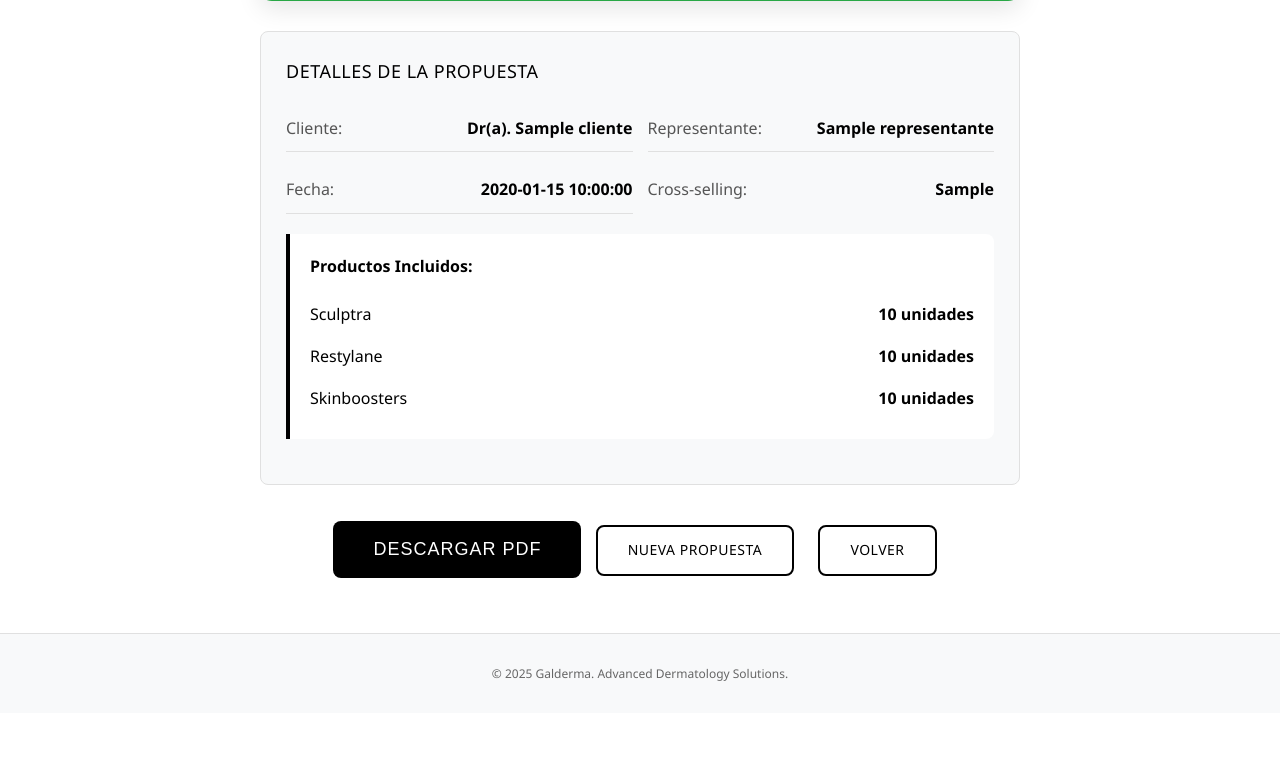
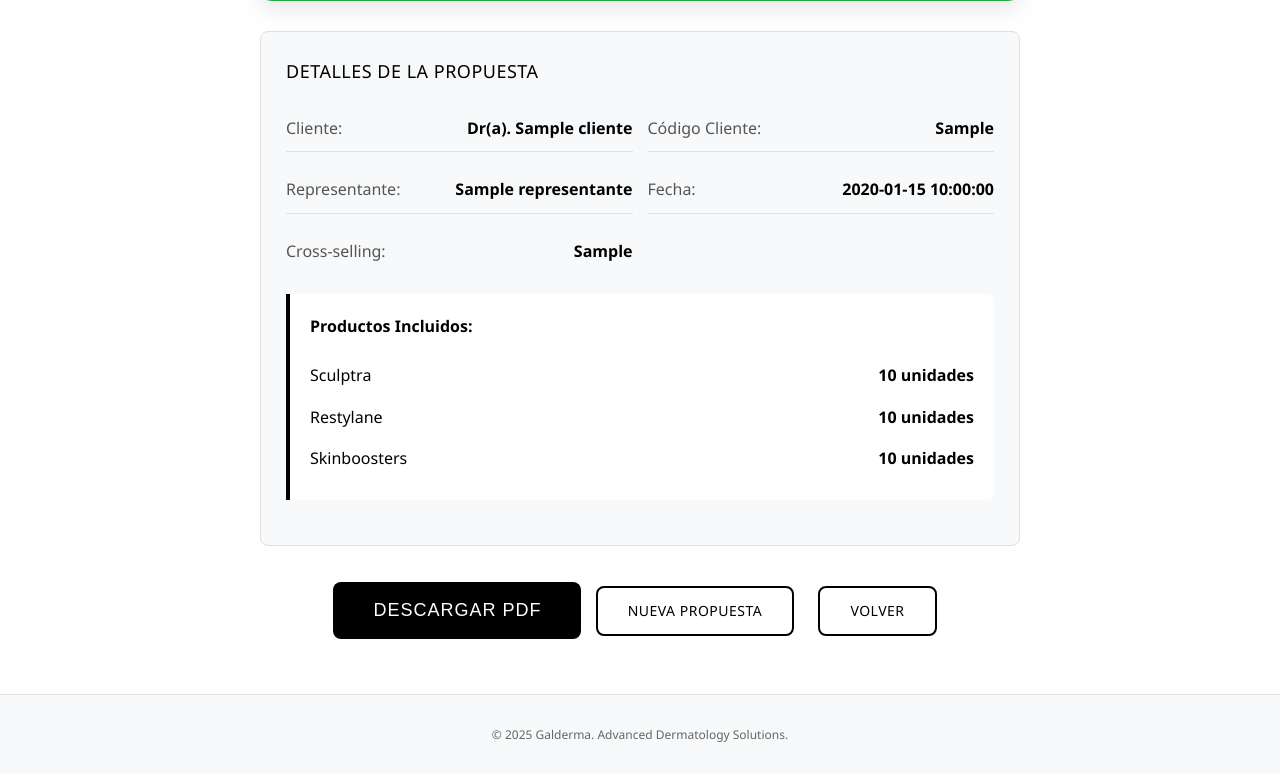
Before and after one commit to jechavarriav12-wq/Galderma_propuestas1, a Flask app: template templates/confirmacion.html in a window 1280 px wide. Shown: the part 449-1223 px from the top of the page. Before the commit the page ends 1130 px from the top, so only its background shows below. Run offline with Flask 3, Linux system fonts and the light colour scheme; the template is opened without the code that fills it: most values are stand-ins (such as "Sample title", 1, 10 or a date in 2020).

Commit message:
Update confirmacion.html

```diff
--- a/templates/confirmacion.html
+++ b/templates/confirmacion.html
@@ -264,6 +264,12 @@
                     <span class="detail-label">Cliente:</span>
                     <span class="detail-value">Dr(a). {{ cliente }}</span>
                 </div>
+                {% if codigo_cliente %}
+                <div class="detail-item">
+                    <span class="detail-label">Código Cliente:</span>
+                    <span class="detail-value">{{ codigo_cliente }}</span>
+                </div>
+                {% endif %}
                 <div class="detail-item">
                     <span class="detail-label">Representante:</span>
                     <span class="detail-value">{{ representante }}</span>
@@ -306,6 +312,7 @@
                 <!-- Datos ocultos para regenerar el PDF -->
                 <input type="hidden" name="representante" value="{{ representante }}">
                 <input type="hidden" name="cliente" value="{{ cliente }}">
+                <input type="hidden" name="codigo_cliente" value="{{ codigo_cliente }}">
                 <input type="hidden" name="sculptra_unidades" value="{{ productos.sculptra }}">
                 <input type="hidden" name="restylane_unidades" value="{{ productos.restylane }}">
                 <input type="hidden" name="skinboosters_unidades" value="{{ productos.skinboosters }}">
```
